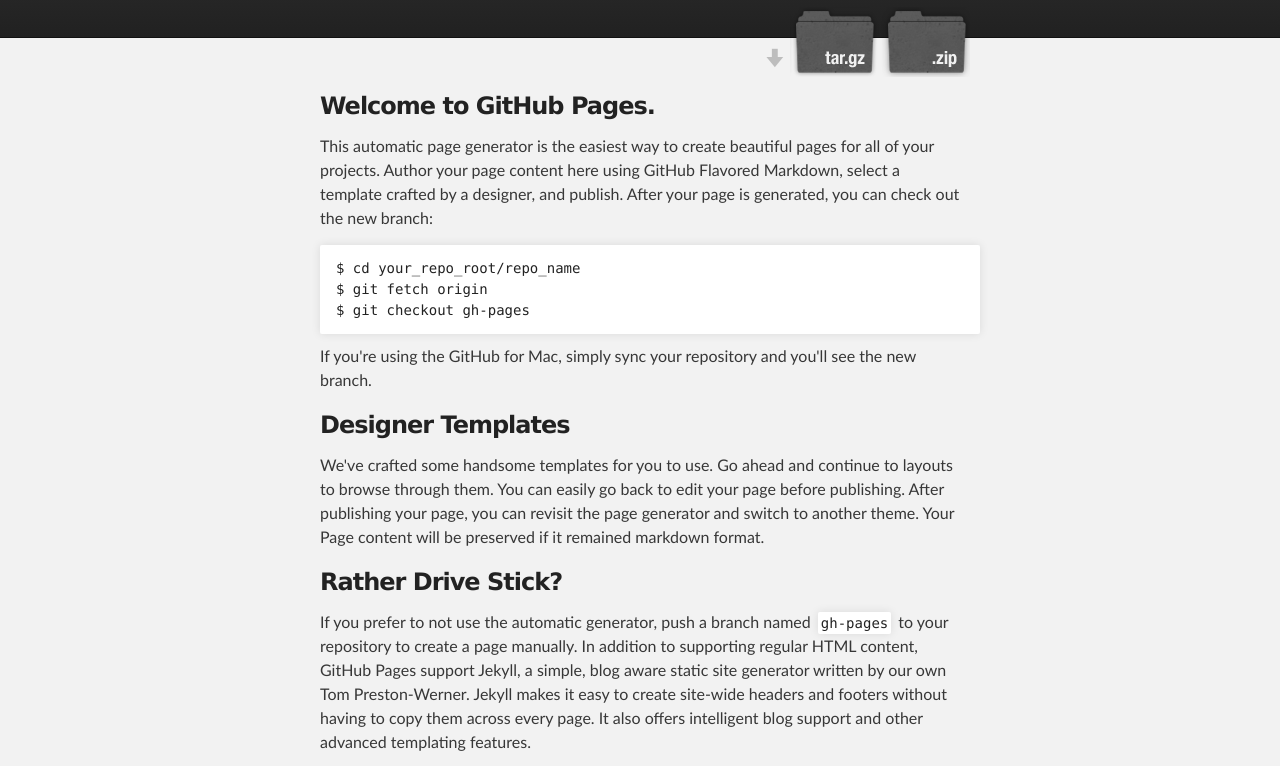
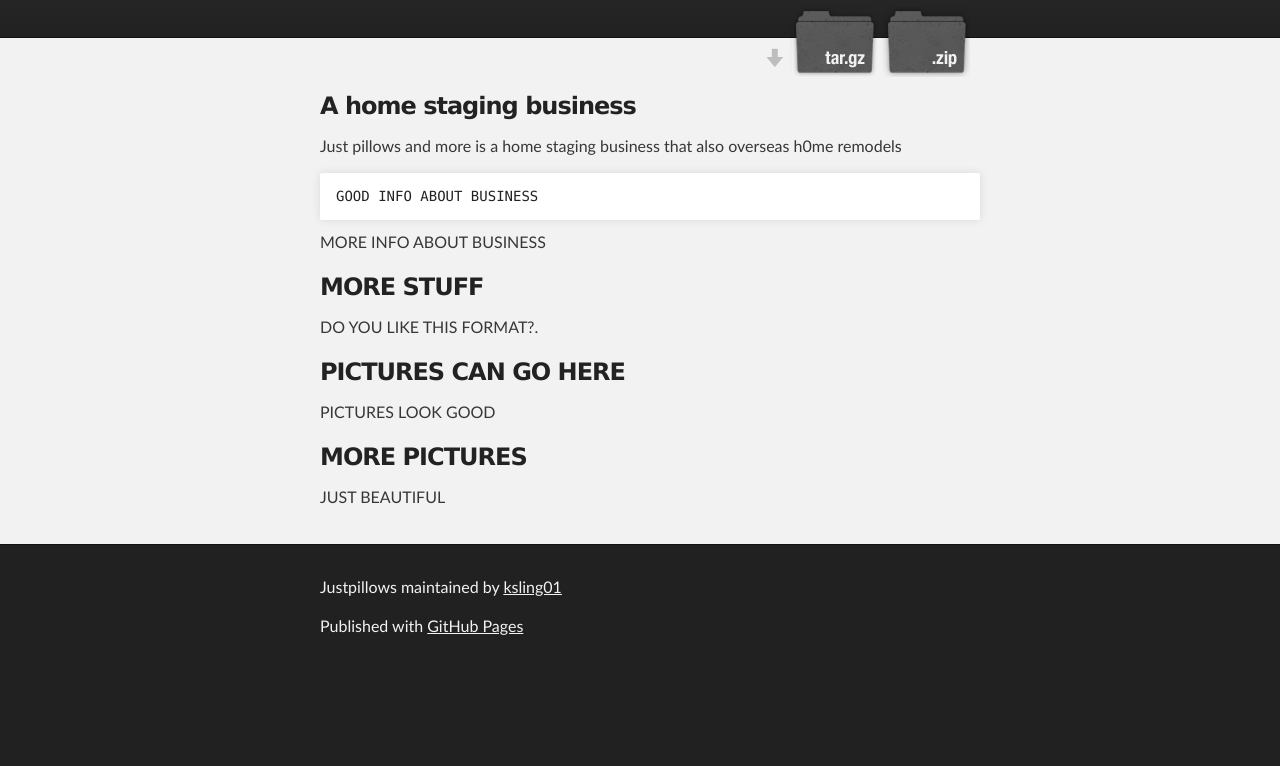
Before and after one commit to ksling01/justpillows, a plain HTML site: page index.html in a window 1280 px wide. Shown: the part 136-902 px from the top of the page. After the commit the page ends 809 px from the top, so only its background shows below. Drawn offline with Linux system fonts and the light colour scheme.

Commit message:
Update index.html

```diff
--- a/index.html
+++ b/index.html
@@ -8,7 +8,7 @@
 
     <link rel="stylesheet" type="text/css" media="screen" href="stylesheets/stylesheet.css">
 
-    <title>Justpillows</title>
+    <title>Justpillows and more</title>
   </head>
 
   <body>
@@ -18,7 +18,7 @@
         <header class="inner">
           <a id="forkme_banner" href="https://github.com/ksling01/justpillows">View on GitHub</a>
 
-          <h1 id="project_title">Justpillows</h1>
+          <h1 id="project_title">Justpillows and more</h1>
           <h2 id="project_tagline"></h2>
 
             <section id="downloads">
@@ -32,36 +32,32 @@
     <div id="main_content_wrap" class="outer">
       <section id="main_content" class="inner">
         <h3>
-<a name="welcome-to-github-pages" class="anchor" href="#welcome-to-github-pages"><span class="octicon octicon-link"></span></a>Welcome to GitHub Pages.</h3>
+<a name="welcome-to-github-pages" class="anchor" href="#welcome-to-github-pages"><span class="octicon octicon-link"></span></a>A home staging business</h3>
 
-<p>This automatic page generator is the easiest way to create beautiful pages for all of your projects. Author your page content here using GitHub Flavored Markdown, select a template crafted by a designer, and publish. After your page is generated, you can check out the new branch:</p>
+<p>Just pillows and more is a home staging business that also overseas h0me remodels </p>
 
-<pre><code>$ cd your_repo_root/repo_name
-$ git fetch origin
-$ git checkout gh-pages
+<pre><code>GOOD INFO ABOUT BUSINESS
 </code></pre>
 
-<p>If you're using the GitHub for Mac, simply sync your repository and you'll see the new branch.</p>
+<p>MORE INFO ABOUT BUSINESS</p>
 
 <h3>
-<a name="designer-templates" class="anchor" href="#designer-templates"><span class="octicon octicon-link"></span></a>Designer Templates</h3>
+<a name="designer-templates" class="anchor" href="#designer-templates"><span class="octicon octicon-link"></span></a>MORE STUFF</h3>
 
-<p>We've crafted some handsome templates for you to use. Go ahead and continue to layouts to browse through them. You can easily go back to edit your page before publishing. After publishing your page, you can revisit the page generator and switch to another theme. Your Page content will be preserved if it remained markdown format.</p>
+<p>DO YOU LIKE THIS FORMAT?.</p>
 
 <h3>
-<a name="rather-drive-stick" class="anchor" href="#rather-drive-stick"><span class="octicon octicon-link"></span></a>Rather Drive Stick?</h3>
+<a name="rather-drive-stick" class="anchor" href="#rather-drive-stick"><span class="octicon octicon-link"></span></a>PICTURES CAN GO HERE</h3>
 
-<p>If you prefer to not use the automatic generator, push a branch named <code>gh-pages</code> to your repository to create a page manually. In addition to supporting regular HTML content, GitHub Pages support Jekyll, a simple, blog aware static site generator written by our own Tom Preston-Werner. Jekyll makes it easy to create site-wide headers and footers without having to copy them across every page. It also offers intelligent blog support and other advanced templating features.</p>
+<p>PICTURES LOOK GOOD</p>
 
 <h3>
-<a name="authors-and-contributors" class="anchor" href="#authors-and-contributors"><span class="octicon octicon-link"></span></a>Authors and Contributors</h3>
+<a name="authors-and-contributors" class="anchor" href="#authors-and-contributors"><span class="octicon octicon-link"></span></a>MORE PICTURES</h3>
 
-<p>You can <a href="https://github.com/blog/821" class="user-mention">@mention</a> a GitHub username to generate a link to their profile. The resulting <code>&lt;a&gt;</code> element will link to the contributor's GitHub Profile. For example: In 2007, Chris Wanstrath (<a href="https://github.com/defunkt" class="user-mention">@defunkt</a>), PJ Hyett (<a href="https://github.com/pjhyett" class="user-mention">@pjhyett</a>), and Tom Preston-Werner (<a href="https://github.com/mojombo" class="user-mention">@mojombo</a>) founded GitHub.</p>
+<p>JUST BEAUTIFUL</p>
 
 <h3>
-<a name="support-or-contact" class="anchor" href="#support-or-contact"><span class="octicon octicon-link"></span></a>Support or Contact</h3>
 
-<p>Having trouble with Pages? Check out the documentation at <a href="http://help.github.com/pages">http://help.github.com/pages</a> or contact <a href="mailto:support@github.com">support@github.com</a> and we’ll help you sort it out.</p>
       </section>
     </div>
 
```
